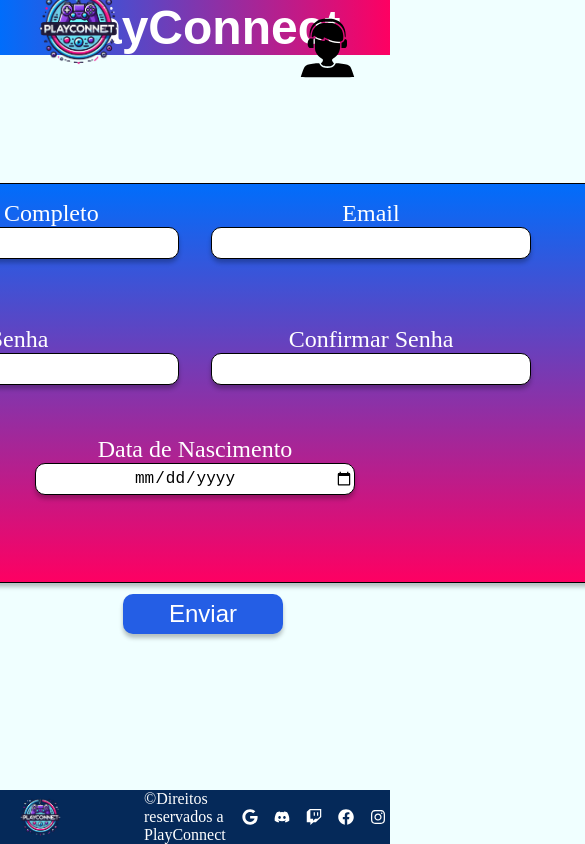
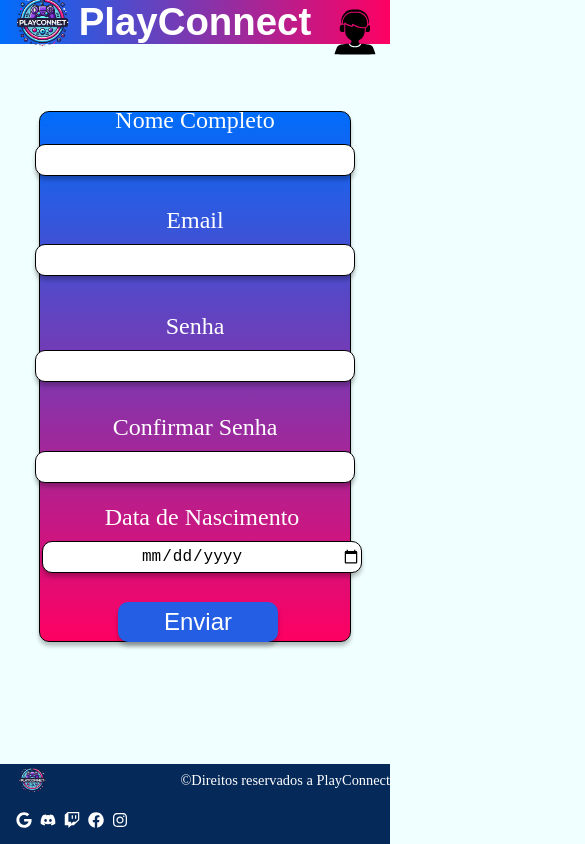
Before and after one commit to rayvieira307/REACT_Trabalho_Final_Serratec, a React (Vite) app: page /cadastrar in a window 390 px wide. Shown: the whole page, 585 px wide, since content can reach past the window. Built offline with nearby package versions, Linux system fonts and the light colour scheme; a web font is replaced by a local one.

Commit message:
Responsividade feita no header, footer, cadastrar, login e post e transição nos botoes

```diff
--- a/src/components/Footer/Footer.module.css
+++ b/src/components/Footer/Footer.module.css
@@ -1,6 +1,7 @@
 footer {
   background-color: #052959;
   display: flex;
+  flex-wrap: wrap;
   color: #fff;
   justify-content: space-between;
   align-items: center;
@@ -22,3 +23,19 @@ p{
     display: flex;
     gap: 1rem;
 }
+
+@media (max-width: 768px) {
+  .logo {
+    height: 2rem;
+  }
+
+  p {
+    margin-left: 2rem;
+    font-size: 0.9rem;
+  }
+
+  .logos {
+    gap: 0.5rem;
+    margin-right: 1rem;
+  }
+}
--- a/src/components/Header/Header.module.css
+++ b/src/components/Header/Header.module.css
@@ -1,6 +1,7 @@
 .cabecalho{
     background: linear-gradient(90deg, #006DFB, #FE0062);
     display: flex;
+    flex-wrap: wrap;
     justify-content: center;
     align-items: center;
     color: #fff;
@@ -28,3 +29,20 @@
     transform: scale(1.1);
     transform: rotate(15deg);
 }
+
+@media (max-width: 768px) {
+    .cabecalho {
+      font-size: 1.2rem;
+    }
+
+    .logo {
+      height: 4rem;
+      left: 10px;
+    }
+
+    .perfil {
+      height: 5rem;
+      width: 50px;
+      right: 10px;
+    }
+  }
--- a/src/pages/Cadastrar/Cadastrar.module.css
+++ b/src/pages/Cadastrar/Cadastrar.module.css
@@ -81,6 +81,12 @@ main.container {
   box-shadow: 0px 4px 4px rgba(0, 0, 0, 0.25);
   margin-top: 5rem;
   margin-left: 17.5rem;
+  transition: background-color 0.5s ease, transform 0.3s ease;
+}
+
+.buttonEnviar:hover {
+  background-color: #572bbd;
+  transform: translateY(-3px);
 }
 
 .errorMessage{
@@ -93,8 +99,49 @@ main.container {
 input {
   text-align: center;
   box-shadow: 0px 4px 4px rgba(0, 0, 0, 0.25);
+
 }
 
 label{
   font-size: 1.5rem;
 }
+
+@media (max-width: 768px) {
+
+  .principal {
+    margin-top: 25px;
+    flex-direction: column;
+    align-items: center;
+    width: 80%;
+    height: 95%;
+
+  }
+
+  .linha1,
+  .linha2 {
+    flex-direction: column;
+    align-items: center;
+    margin-bottom: -10px;
+  }
+
+  .nomeInput,
+  .emailInput,
+  .senhaInput,
+  .confirmaSenhaInput,
+  .dataNascimentoInput {
+    width: 100%;
+    max-width: 20rem;
+  }
+
+  .buttonEnviar {
+    width: 100%;
+    max-width: 10rem;
+    margin-top: 10px;
+    margin-left: 90px;
+  }
+
+  .dataNascimentoInput {
+    margin-left: 14px;
+  }
+
+}
--- a/src/pages/Cadastrar/index.jsx
+++ b/src/pages/Cadastrar/index.jsx
@@ -1,4 +1,4 @@
-import React, { useEffect, useState } from "react";
+//import React, { useEffect, useState } from "react";
 import * as styles from "./Cadastrar.module.css";
 import { useNavigate } from "react-router-dom";
 import axios from "axios";
--- a/src/pages/Login/Login.module.css
+++ b/src/pages/Login/Login.module.css
@@ -90,3 +90,25 @@ label {
   font-size: 1.5rem;
   box-shadow: 0px 4px 4px rgba(0, 0, 0, 0.25);
 }
+
+.buttonCadastrar:hover {
+  background-color: #572bbd;
+  transform: translateY(-3px);
+}
+
+.buttonLogin:hover {
+  background-color: #572bbd;
+  transform: translateY(-3px);
+}
+
+
+
+
+
+
+
+@media (max-width: 768px) {
+  .formulario {
+    width: 120%;
+  }
+}
--- a/src/pages/Post/Post.module.css
+++ b/src/pages/Post/Post.module.css
@@ -13,7 +13,7 @@ main{
 
 .formulario{
 width: 30rem;
-height: 20rem;
+height: 18rem;
 
 background: linear-gradient(180deg, #006DFB 0%, #FE0062 100%);
 border: 1px solid #000000;
@@ -30,6 +30,8 @@ textarea{
 }
 
 label{
+    padding-bottom: 10px;
+    margin-top: -20px;
     color: #fff;
 }
 
@@ -38,7 +40,7 @@ label{
     flex-direction: column;
     justify-content: center;
     align-items: center;
-    margin-bottom: 1rem;
+    margin-bottom: 2rem;
 
 }
 
@@ -50,17 +52,34 @@ label{
 }
 
 .buttonEnviar{
+    font-size: 15px;
     color: #fff;
     margin: 2rem;
     border: none;
     border-radius: 10px;
     background-color: #006DFB;
-    height: 2rem;
-    width: 6rem;
+    height: 2.5rem;
+    width: 7rem;
     cursor: pointer;
     box-shadow: 0px 4px 4px rgba(0, 0, 0, 0.25);
+
 }
+
+.buttonEnviar:hover {
+    background-color: #572bbd;
+    transform: translateY(-3px);
+}
+
 
 input{
     box-shadow: 0px 4px 4px rgba(0, 0, 0, 0.25);
 }
+
+@media (max-width: 768px) {
+
+    .formulario {
+      width: 85%;
+      height: 80%;
+
+    }
+}
```
Also changed, not shown: 1 other file (tests, documents, lock files or other folders).
